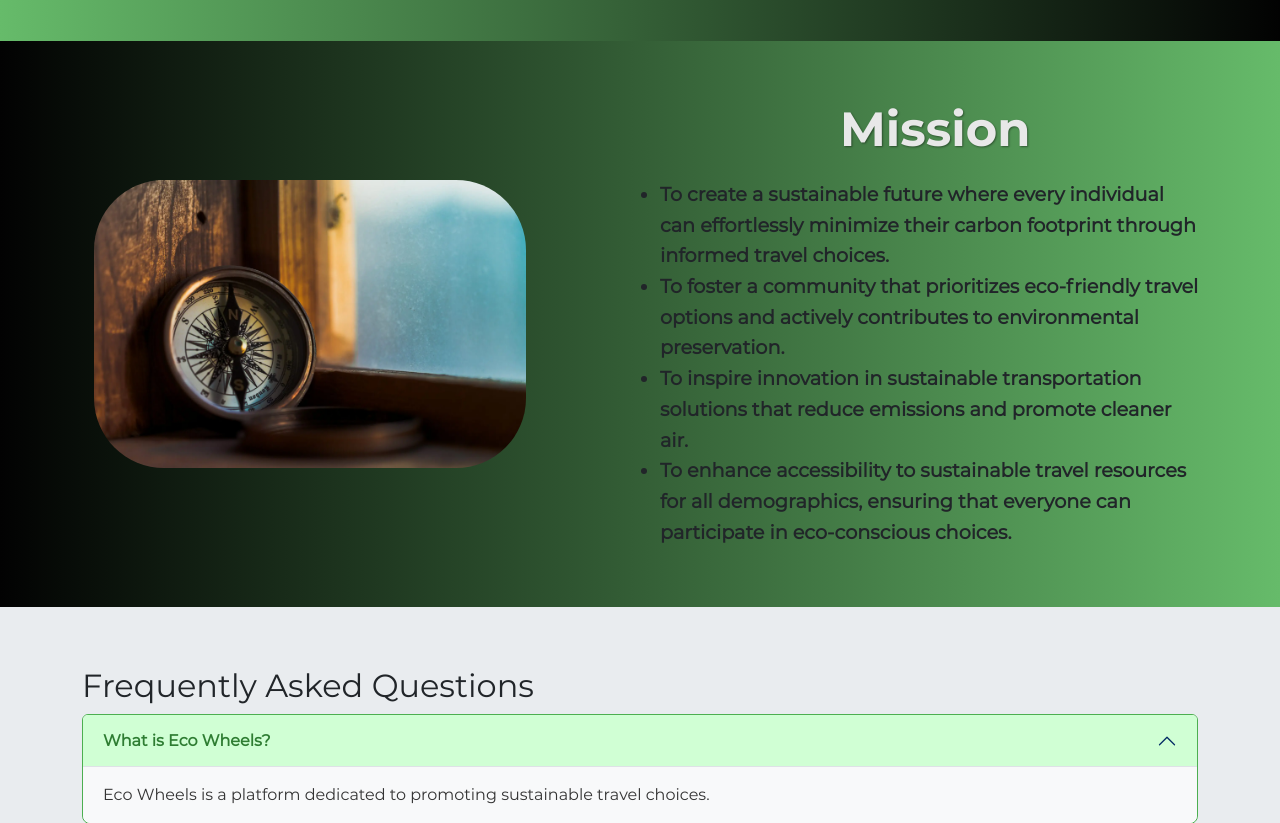
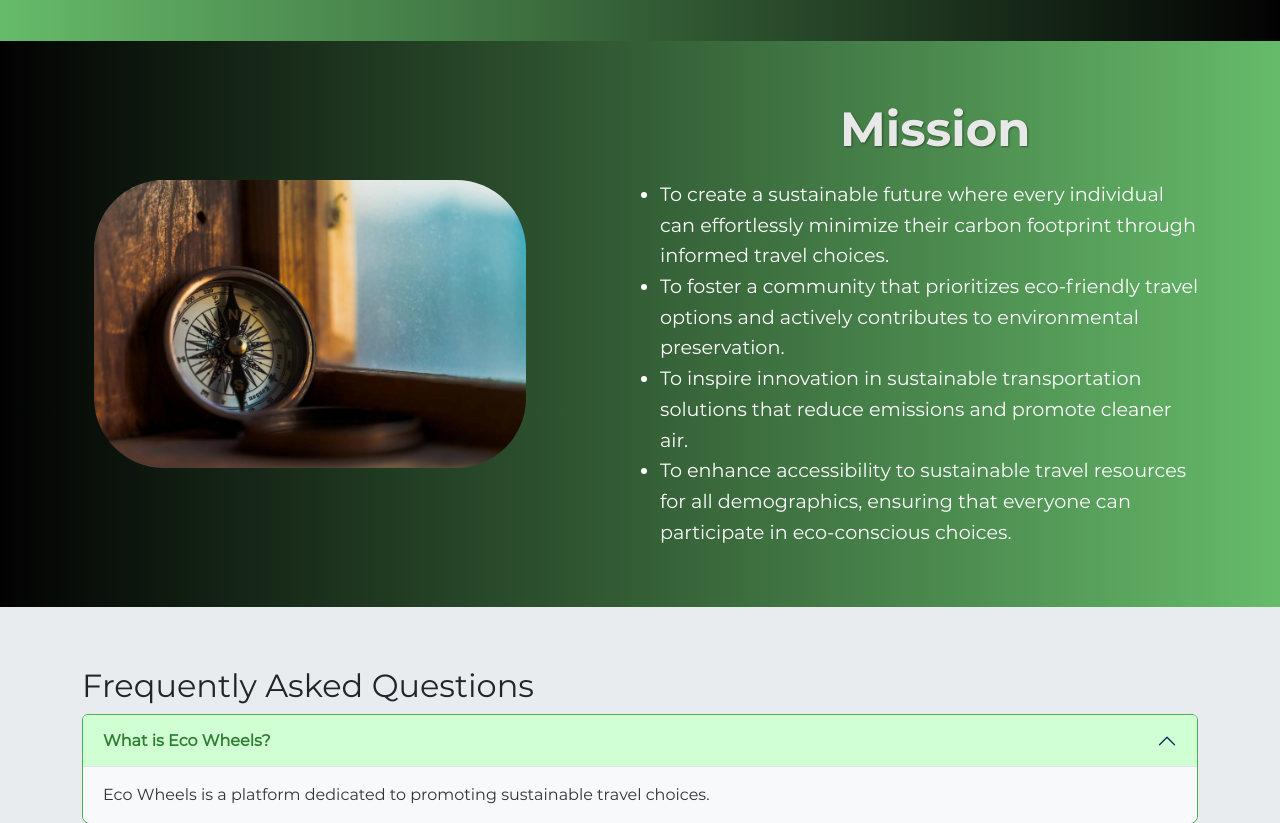
Before and after one commit to Didfu/EcoWheels, a Django app: page / in a window 1280 px wide. Shown: the part 1365-2188 px from the top of the page. Run offline with Django 5.2, Linux system fonts and the light colour scheme.

Commit message:
fonts look

```diff
--- a/templates/auth/home.html
+++ b/templates/auth/home.html
@@ -92,7 +92,7 @@ h1 {
     flex: 0 0 50%; /* Fixed width of 45% for the vision section */
     margin-right: 20px; /* Space between text and image */
     padding: 20px; /* Padding inside the vision section */
-    font-weight: bold;
+
 }
 
 .vision h1 {
@@ -112,6 +112,7 @@ h1 {
     list-style-type: disc; /* Use bullet points */
     padding-left: 20px; /* Indent the list */
     margin: 0; /* Remove default margin */
+    color:white
 }
 
 .vision ul li {
@@ -146,7 +147,7 @@ h1 {
     flex: 0 0 50%; /* Fixed width of 45% for the vision section */
     margin-right: 20px; /* Space between text and image */
     padding: 20px; /* Padding inside the vision section */
-    font-weight: bold; /* Bold text */
+
 
 
 }
@@ -167,6 +168,7 @@ h1 {
     list-style-type: disc; /* Use bullet points */
     padding-left: 20px; /* Indent the list */
     margin: 0; /* Remove default margin */
+    color:white
 }.accordion-body
 
 .mission ul li {
```
